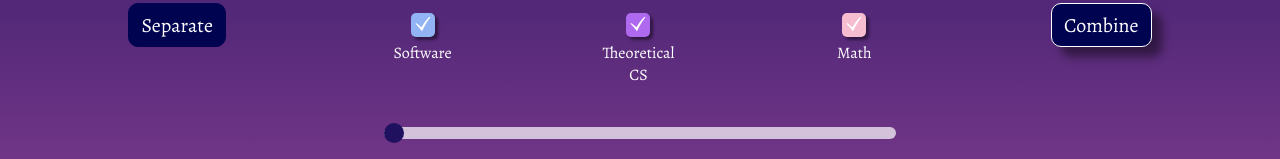
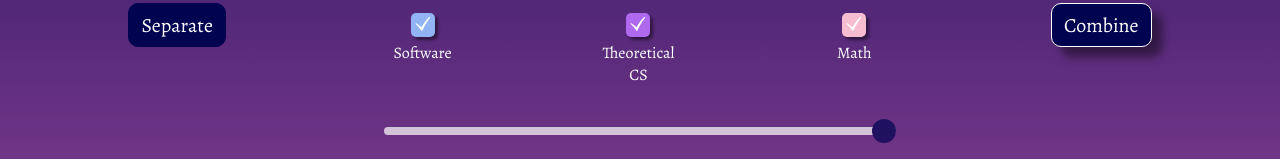
Before and after one commit to jesseyang432/jesseyang432.github.io, a React (Create React App) app: page / in a window 1280 px wide. Shown: the part 1220-1379 px from the top of the page. Built offline with nearby package versions, Linux system fonts and the light colour scheme; a web font is replaced by a local one.

Commit message:
styled webkit-slider-thumb

```diff
--- a/src/components/modules/Explore.js
+++ b/src/components/modules/Explore.js
@@ -254,7 +254,7 @@
                     <button id={this.state.distribution === "combined" ? "Explore-button-selected" : "Explore-button-unselected"} className="exp-fadeIn" onClick={this.toggleCombined}>Combine</button>
                 </div>
                 <div className="Explore-slider-container exp-fadeIn">
-                    <input className="Explore-slider" type="range" min="0" max="10" value="0"></input>
+                    <input className="Explore-slider" type="range" min="0" max="10" step="0.01"></input>
                 </div>
                 <div id="explore" ref={el => (this.el = el)}>{this.getTooltip()}</div>
             </div>
--- a/src/components/modules/_Explore.scss
+++ b/src/components/modules/_Explore.scss
@@ -148,8 +148,8 @@
 	input {
 		-webkit-appearance: none;
 		width: 50%;
-		height: 12px;
-		border-radius: 20px;
+		height: 8px;
+		border-radius: 4px;
 		outline: none;
 		opacity: 0.7;
 
@@ -160,11 +160,33 @@
 		&::-webkit-slider-thumb {
 			-webkit-appearance: none;
 			appearance: none;
-			width: 20px;
-			height: 20px;
+			width: 24px;
+			height: 24px;
 			border-radius: 50%;
 			background: $dark-blue;
 			cursor: pointer;
+			outline: none;
+			box-shadow: 0 0 0 0 rgba(0, 3, 80, 0.1);
+			transition: 0.3s ease-in-out;
+
+			&:hover {
+				box-shadow: 0 0 0 18px rgba(0, 3, 80, 0.1);
+			}
+		}
+
+		&:active::-webkit-slider-thumb {
+			box-shadow: 0 0 0 18px rgba(0, 3, 80, 0.3);
+		}
+
+		&::-moz-range-thumb {
+			width: 24px;
+			height: 24px;
+			background: $dark-blue;
+			cursor: pointer;
+		}
+
+		&::-ms-fill-lower {
+			background: $dark-blue;
 		}
 	}
 }
--- a/src/components/styles.css
+++ b/src/components/styles.css
@@ -1040,8 +1040,8 @@
 .Explore-slider-container input {
   -webkit-appearance: none;
   width: 50%;
-  height: 12px;
-  border-radius: 20px;
+  height: 8px;
+  border-radius: 4px;
   outline: none;
   opacity: 0.7;
 }
@@ -1053,11 +1053,37 @@
 .Explore-slider-container input::-webkit-slider-thumb {
   -webkit-appearance: none;
   appearance: none;
-  width: 20px;
-  height: 20px;
+  width: 24px;
+  height: 24px;
   border-radius: 50%;
   background: #000350;
   cursor: pointer;
+  outline: none;
+  -webkit-box-shadow: 0 0 0 0 rgba(0, 3, 80, 0.1);
+          box-shadow: 0 0 0 0 rgba(0, 3, 80, 0.1);
+  -webkit-transition: 0.3s ease-in-out;
+  transition: 0.3s ease-in-out;
+}
+
+.Explore-slider-container input::-webkit-slider-thumb:hover {
+  -webkit-box-shadow: 0 0 0 18px rgba(0, 3, 80, 0.1);
+          box-shadow: 0 0 0 18px rgba(0, 3, 80, 0.1);
+}
+
+.Explore-slider-container input:active::-webkit-slider-thumb {
+  -webkit-box-shadow: 0 0 0 18px rgba(0, 3, 80, 0.3);
+          box-shadow: 0 0 0 18px rgba(0, 3, 80, 0.3);
+}
+
+.Explore-slider-container input::-moz-range-thumb {
+  width: 24px;
+  height: 24px;
+  background: #000350;
+  cursor: pointer;
+}
+
+.Explore-slider-container input::-ms-fill-lower {
+  background: #000350;
 }
 
 .Explore-tooltip {
```
Also changed, not shown: 2 other files (tests, documents, lock files or other folders).
